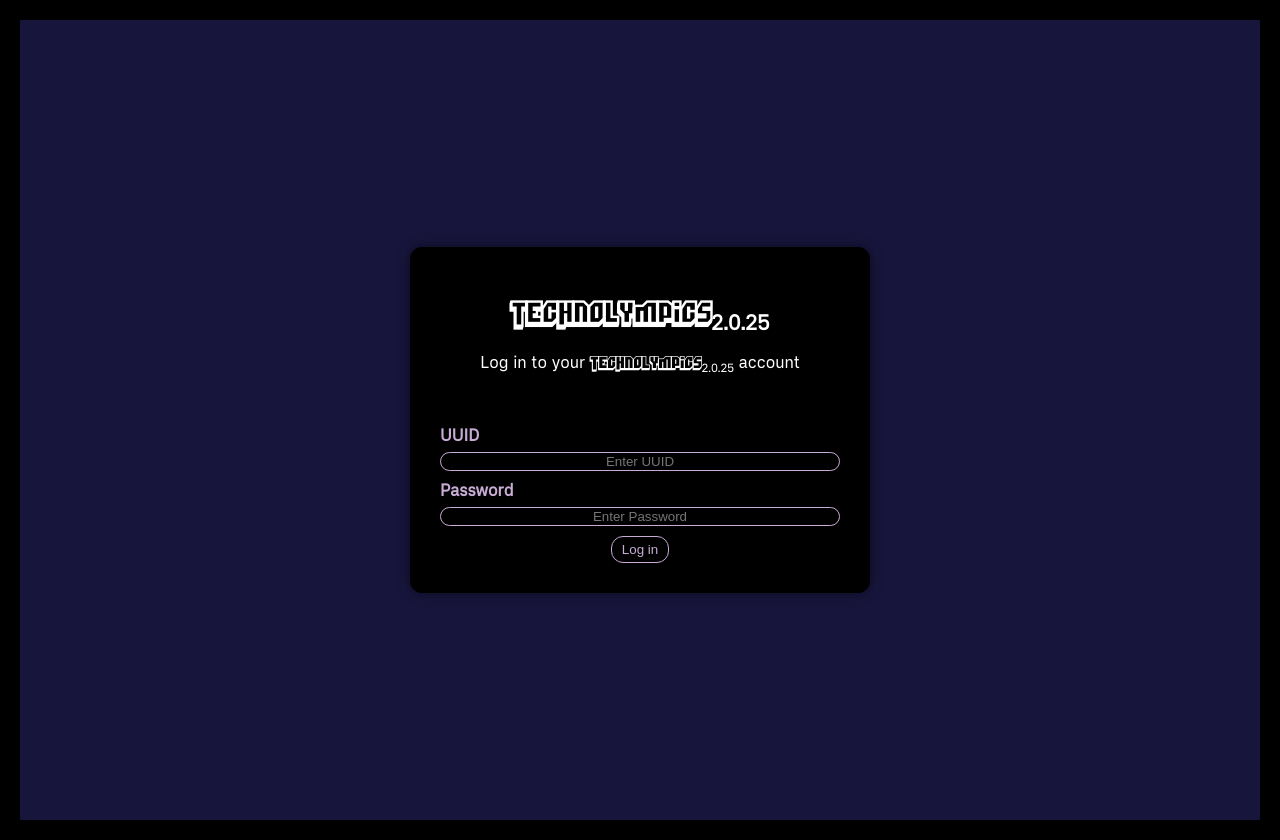
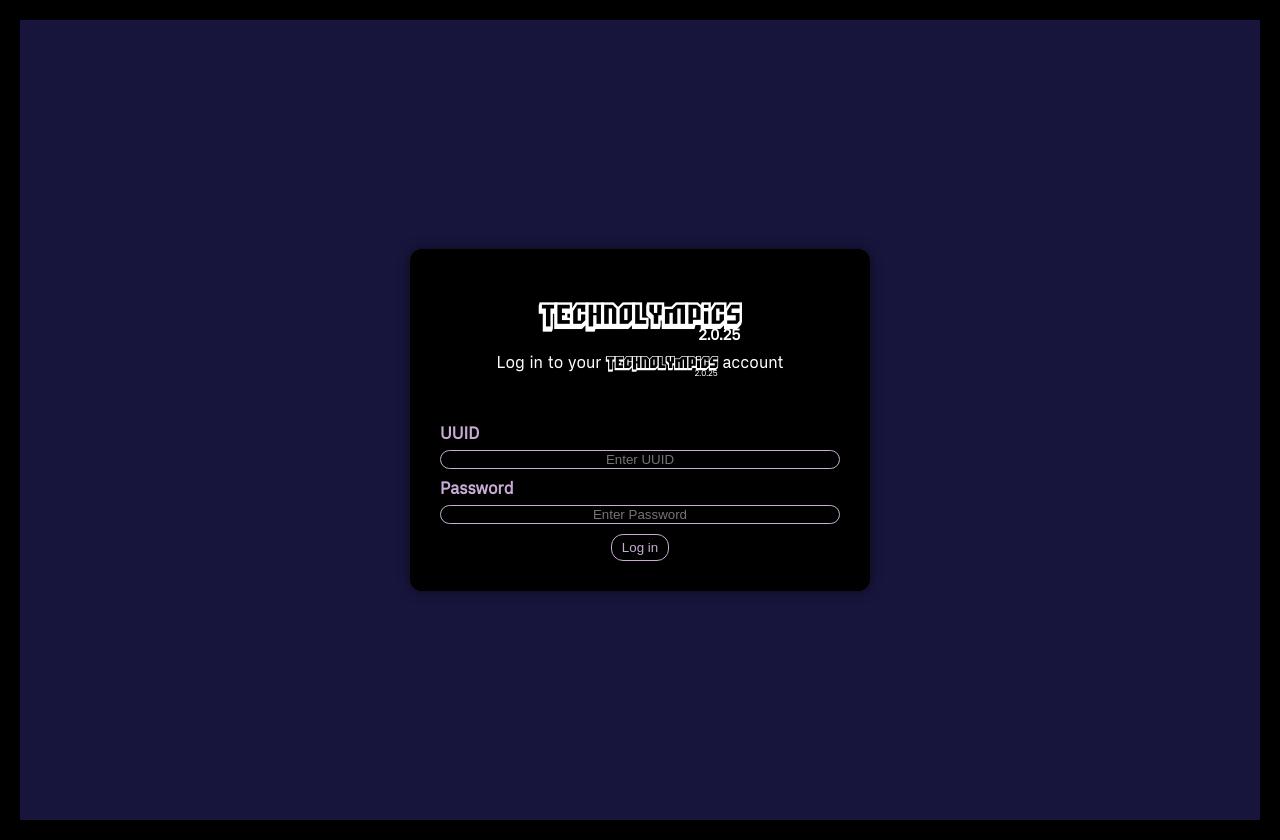
Before and after one commit to prakharprobably/NEMISys, a Python web app: template server/templates/login.html in a window 1280 px wide. Run offline with Jinja, Linux system fonts and the light colour scheme; the template is opened without the code that fills it, so the values that code supplies are empty.

Commit message:
Fixed event logo rendering

```diff
--- a/server/static/base.css
+++ b/server/static/base.css
@@ -171,6 +171,13 @@ footer a:link, footer a:visited {
     font-family: 'Dimitri';
 }
 
+.year {
+  font-family: 'Vercetti';
+  font-size: 0.6em;
+  position: absolute;
+  transform: translate(-100%, 125%);
+}
+
 .table-wrapper {
         width: 100%;
         overflow-x: auto;
--- a/server/templates/about.html
+++ b/server/templates/about.html
@@ -4,7 +4,7 @@
 <h1>about://NEMISys</h1>
 <p>
     NEMISys stands for <u>N</u>etworked <u>E</u>vent <u>M</u>anagement and <u>I</u>ntegration <u>Sys</u>tem </br>
-    It is an event management solution developed in house by the InfoTech department @ Cambridge School, Noida, with a host of automation features that made organizing <span class="eventName">TechnOlympics</span><sub><small>2.0.25</small></sub> a breeze </br>
+    It is an event management solution developed in house by the InfoTech department @ Cambridge School, Noida, with a host of automation features that made organizing <span class="eventName">TechnOlympics<span class="year"><small>2.0.25</small></span></span> a breeze </br>
     Some of these are-
     <ol>
         <li>Automatically sorting the Google Forms response spreadsheet into participant-wise tables and adding them to a centralized database</li>
--- a/server/templates/login.html
+++ b/server/templates/login.html
@@ -4,8 +4,8 @@
 <form method="POST">
     <div class="loginPageWrapper">
         <div class="loginContainer">
-            <h1><span class="eventName">TechnOlympics</span><sub><small>2.0.25</small></sub></h1>
-            <p>Log in to your <span class="eventName">TechnOlympics</span><sub><small>2.0.25</small></sub> account</p><br/>
+            <h1><span class="eventName">TechnOlympics<span class="year"><small>2.0.25</small></span></span></h1>
+            <p>Log in to your <span class="eventName">TechnOlympics<span class="year"><small>2.0.25</small></span></span> account</p><br/>
             <label for="uuid">UUID</label>
             <input id="uuid" name="uuid" placeholder="Enter UUID" /><br/>
             <label for="passkey">Password</label>
```
